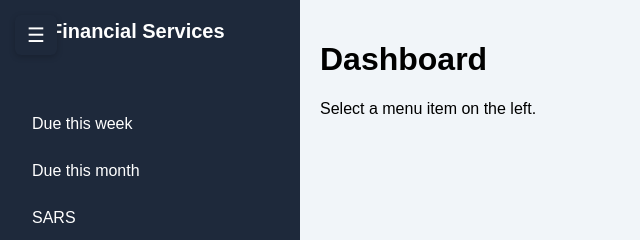
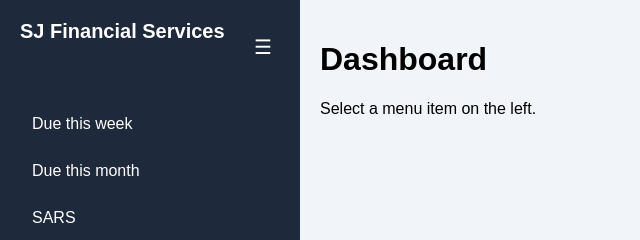
Before and after one commit to tmnyandu99-blip/SJ-Dashboard, a plain HTML site: page index.html in a window 1280 px wide. Shown: the top 240 px of the page, 0-640 px from the left. Drawn offline with Linux system fonts and the light colour scheme.

Commit message:
Update index.html

```diff
--- a/index.html
+++ b/index.html
@@ -82,27 +82,12 @@ body {
 }
 
 .sidebar.collapsed {
-    transform: translateX(-220px);
+    transform: translateX(-210px);
 }
 
 /* expand main when sidebar collapsed */
 .main.expanded {
     margin-left: 0;
-}
-
-/* hamburger button */
-#sidebar-toggle {
-    position: fixed;
-    top: 15px;
-    left: 15px;
-    background: #1e293b;
-    color: white;
-    font-size: 20px;
-    padding: 8px 12px;
-    border-radius: 6px;
-    cursor: pointer;
-    z-index: 10000;
-    box-shadow: 0 2px 6px rgba(0,0,0,0.2);
 }
 
 /* Submenu */
```
